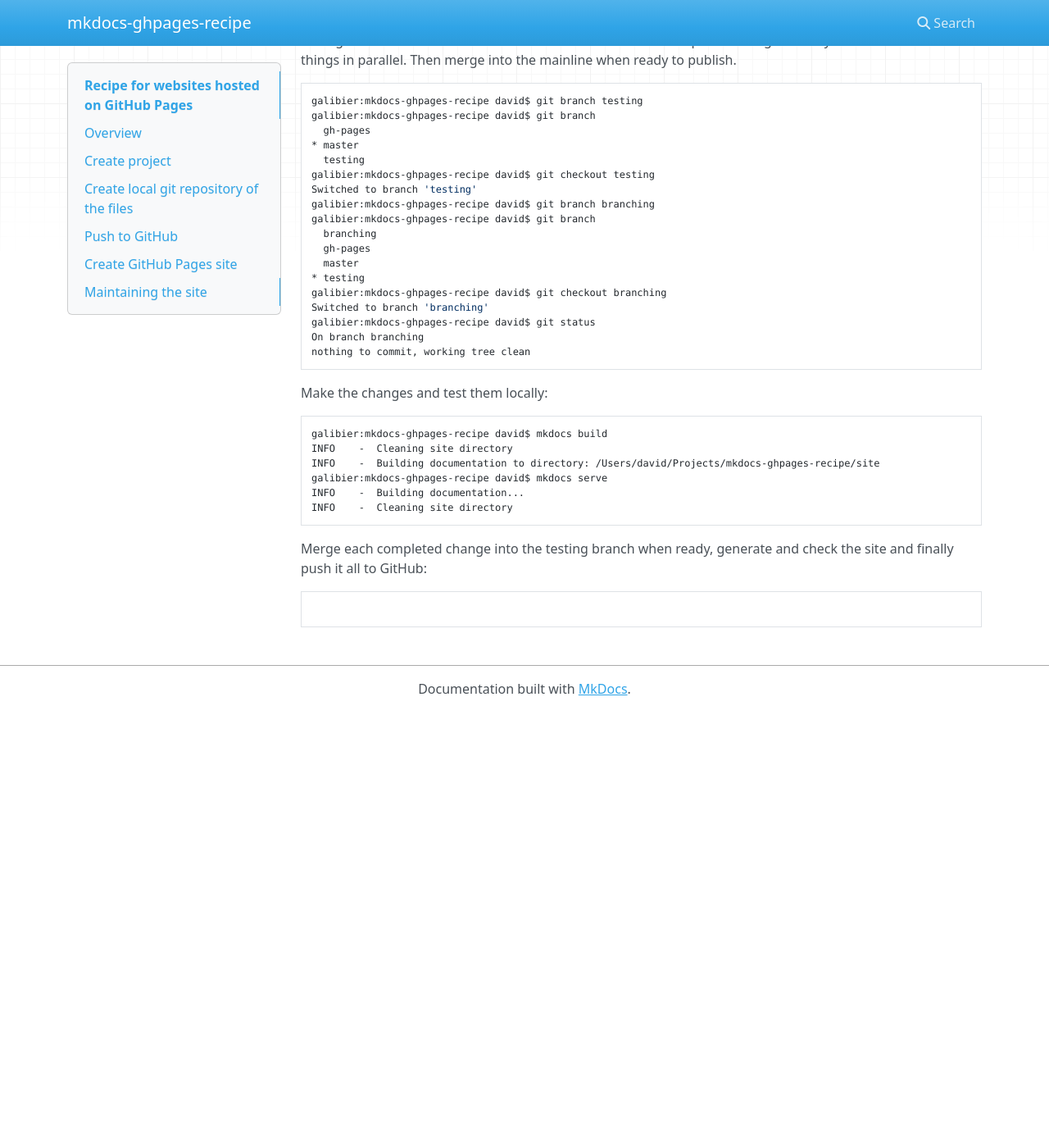
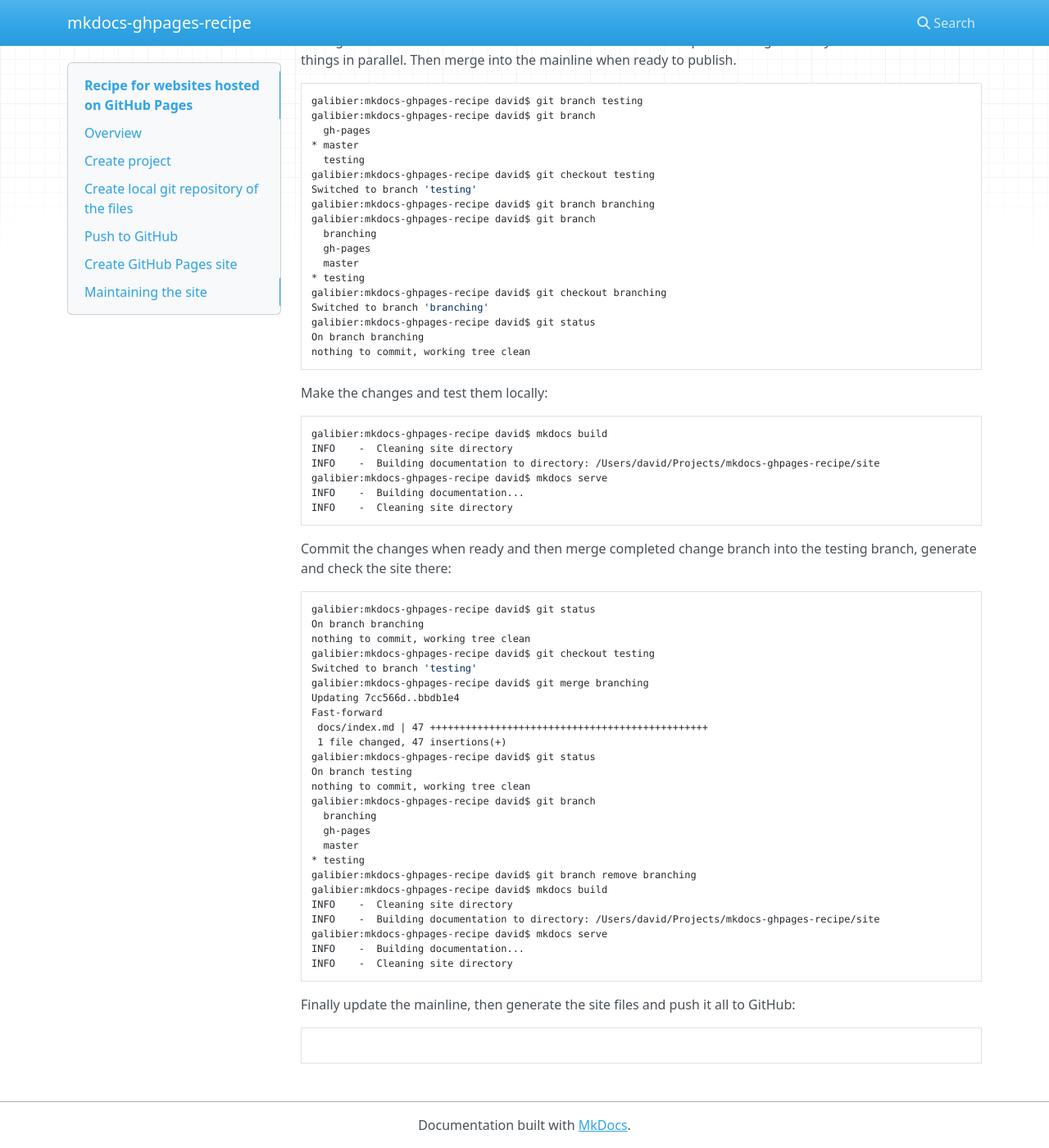
Before and after one commit to outofphase/mkdocs-ghpages-recipe, an MkDocs documentation site: the page built from docs/index.md, in a window 1280 px wide and 1400 px high, scrolled down 2798 px. Shown: the whole window at 82% size. Built offline with MkDocs 1.6.1, drawn with Linux system fonts in a browser that asks for light colours; nearby versions of some CDN libraries; before the commit the page ends 3666 px from its top, so only the background shows below that.

Commit message:
minor edits

````diff
--- a/docs/index.md
+++ b/docs/index.md
@@ -164,7 +164,37 @@ INFO    -  Building documentation...
 INFO    -  Cleaning site directory
 ```
 
-Merge each completed change into the testing branch when ready, generate and check the site and finally push it all to GitHub:
+Commit the changes when ready and then merge completed change branch into the testing branch, generate and check the site there:
+
+``` bash
+galibier:mkdocs-ghpages-recipe david$ git status
+On branch branching
+nothing to commit, working tree clean
+galibier:mkdocs-ghpages-recipe david$ git checkout testing
+Switched to branch 'testing'
+galibier:mkdocs-ghpages-recipe david$ git merge branching
+Updating 7cc566d..bbdb1e4
+Fast-forward
+ docs/index.md | 47 +++++++++++++++++++++++++++++++++++++++++++++++
+ 1 file changed, 47 insertions(+)
+galibier:mkdocs-ghpages-recipe david$ git status
+On branch testing
+nothing to commit, working tree clean
+galibier:mkdocs-ghpages-recipe david$ git branch
+  branching
+  gh-pages
+  master
+* testing
+galibier:mkdocs-ghpages-recipe david$ git branch remove branching
+galibier:mkdocs-ghpages-recipe david$ mkdocs build
+INFO    -  Cleaning site directory
+INFO    -  Building documentation to directory: /Users/david/Projects/mkdocs-ghpages-recipe/site
+galibier:mkdocs-ghpages-recipe david$ mkdocs serve
+INFO    -  Building documentation...
+INFO    -  Cleaning site directory
+```
+
+Finally update the mainline, then generate the site files and push it all to GitHub:
 
 ``` bash
 
````
